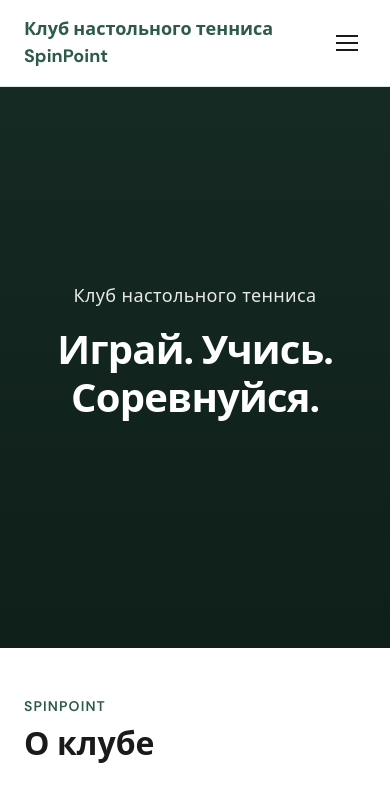
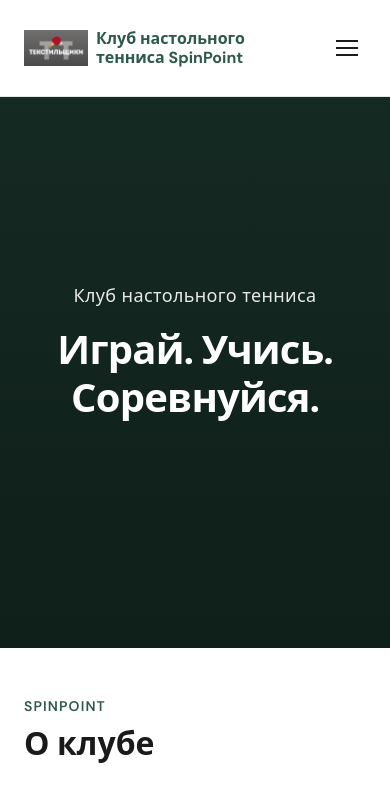
Before and after one commit to SO-Matveev/table-tennis-club, a website built with Vite: page index.html in a window 390 px wide. Shown: the top 800 px of the page. Built offline with nearby package versions, Linux system fonts and the light colour scheme; files whose address does not match are found by name.

Commit message:
добавили логотип

```diff
--- a/src/sections/header.js
+++ b/src/sections/header.js
@@ -1,10 +1,15 @@
+import logoImage from '../images/logo.png';
+
 export function renderHeader(data) {
   const header = document.createElement('header');
   header.className = 'site-header';
 
   header.innerHTML = `
     <div class="container header-inner">
-      <a href="#" class="logo">${data.title}</a>
+      <a href="#" class="logo">
+        <img src="${logoImage}" alt="" class="logo-img" />
+        <span class="logo-text">${data.title}</span>
+      </a>
       <button type="button" class="nav-toggle" aria-label="Меню">
         <span></span><span></span><span></span>
       </button>
--- a/src/styles/header.css
+++ b/src/styles/header.css
@@ -18,9 +18,23 @@
 }
 
 .logo {
+  display: inline-flex;
+  align-items: center;
+  gap: var(--space-3);
   font-weight: 700;
   font-size: var(--text-lg);
   color: var(--color-primary);
+}
+
+.logo-img {
+  width: 96px;
+  height: 96px;
+  object-fit: contain;
+  flex-shrink: 0;
+}
+
+.logo-text {
+  line-height: 1.2;
 }
 
 .nav {
@@ -89,6 +103,16 @@
 }
 
 @media (max-width: 768px) {
+  .logo {
+    font-size: var(--text-base);
+    gap: var(--space-2);
+  }
+
+  .logo-img {
+    width: 64px;
+    height: 64px;
+  }
+
   .nav-toggle {
     display: flex;
   }
```
Also changed, not shown: src/images/logo.png (added).
